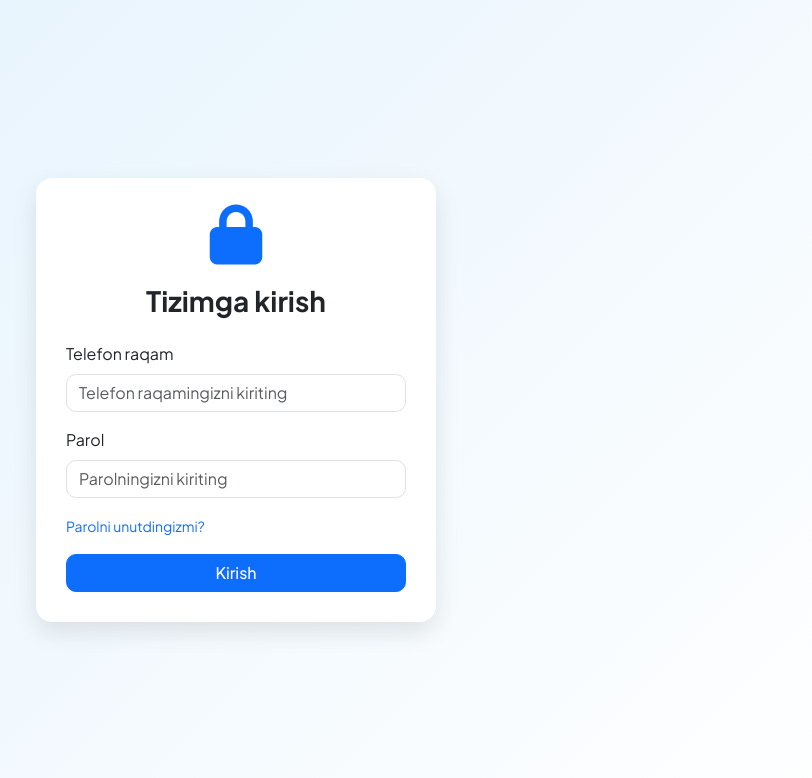
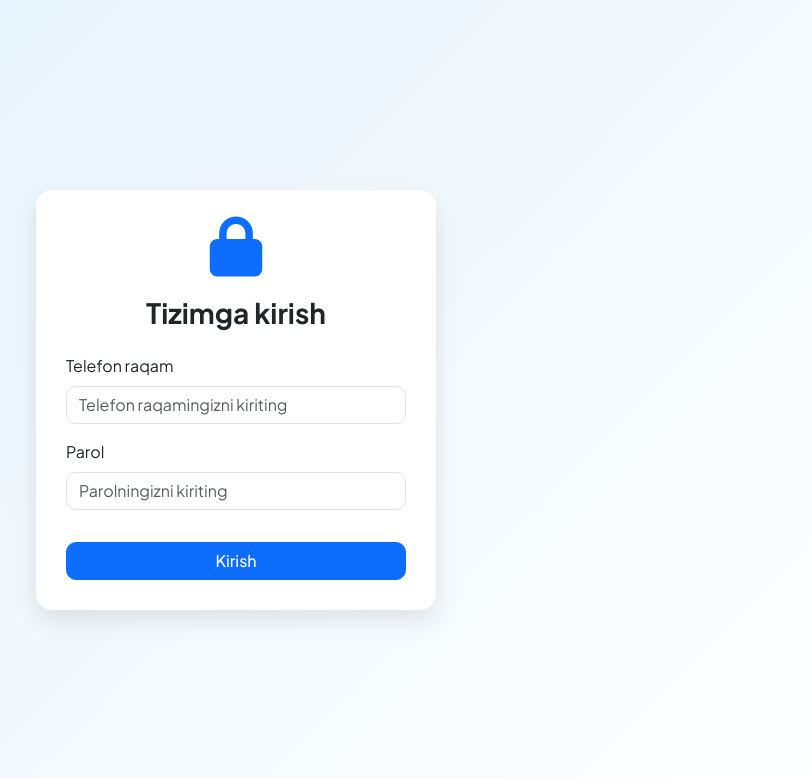
Before and after one commit to nematov-dev/NemaCRM, a Django app: page /auth/login/ in a window 1280 px wide. Shown: the top 778 px of the page, without its empty margins (404-1216 px from the left). Run offline with Django 5.2, Linux system fonts and the light colour scheme; some libraries are stand-ins or nearby versions.

Commit message:
delete forget password link

```diff
--- a/templates/auth/signin.html
+++ b/templates/auth/signin.html
@@ -116,9 +116,9 @@
         <!-- <div class="text-start">
           <a style="font-size: 14px; text-decoration: none;" href="{% url 'app_auth:register' %}">Hisobingiz yo'qmi?</a>
         </div> -->
-        <div class="text-end">
+        <!-- <div class="text-end">
           <a style="font-size: 14px; text-decoration: none;" href="{% url 'app_auth:password-forget' %}">Parolni unutdingizmi?</a>
-        </div>
+        </div> -->
       </div>
       <style>
         .no-underline {
```
